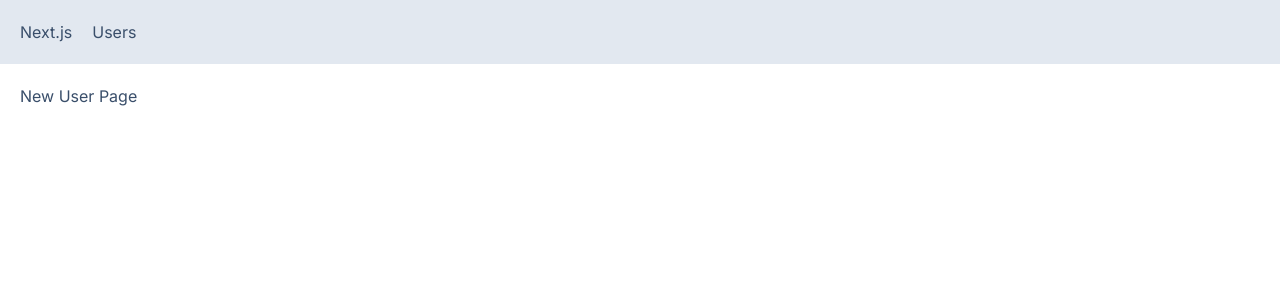
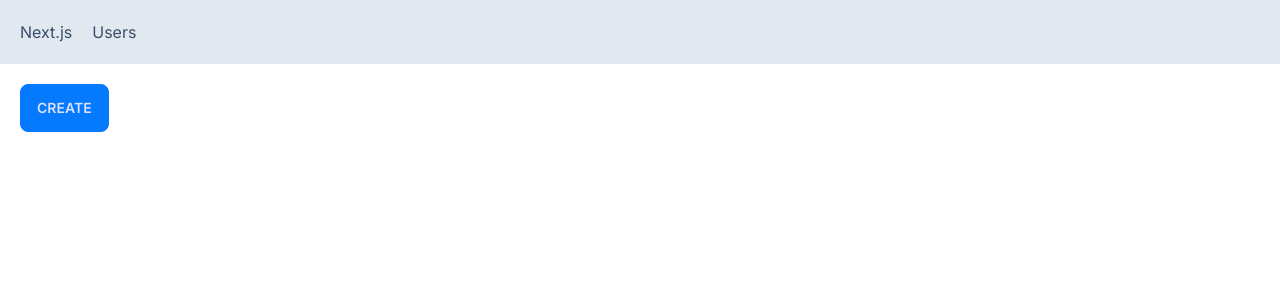
Before and after one commit to agreen254/hello-next, a Next.js app: page /users/new in a window 1280 px wide. Shown: the top 300 px of the page. Built offline with nearby package versions, Linux system fonts and the light colour scheme.

Commit message:
programmatic navigation with the useRouter hook

```diff
--- a/app/users/new/page.tsx
+++ b/app/users/new/page.tsx
@@ -1,5 +1,15 @@
+"use client";
+
+import { useRouter } from "next/navigation";
+
 const NewUserPage = () => {
-    return <div>New User Page</div>
-}
+  const router = useRouter();
+
+  return (
+    <button className="btn btn-primary" onClick={() => router.push("/users")}>
+      Create
+    </button>
+  );
+};
 
 export default NewUserPage;
--- a/app/users/page.tsx
+++ b/app/users/page.tsx
@@ -1,3 +1,4 @@
+import Link from "next/link";
 import UserTable from "./UserTable";
 
 export type User = {
@@ -14,6 +15,9 @@
   return (
     <>
       <h1>Users</h1>
+      <Link href="/users/new" className="btn">
+        New User
+      </Link>
       <UserTable sortOrder={sortOrder} />
     </>
   );
```
